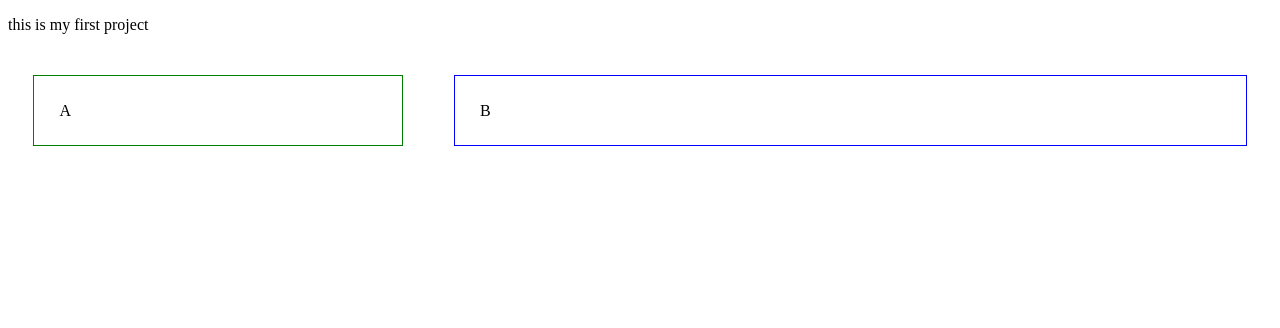
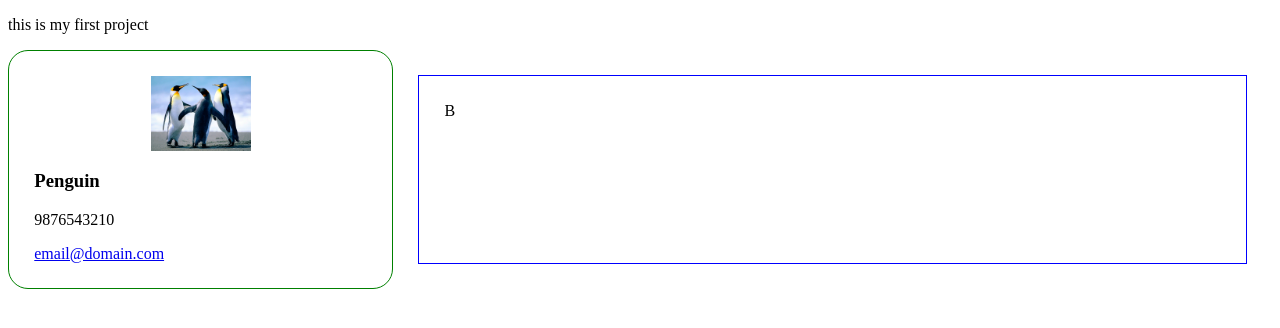
Before and after one commit to srija3010/Demo, a plain HTML site: page flex.html in a window 1280 px wide. Drawn offline with Linux system fonts and the light colour scheme.

Commit message:
Adding file

```diff
--- a/flex.html
+++ b/flex.html
@@ -9,7 +9,12 @@
   <body>
   <p>this is my first project</p>
   <div class="parent">
-    <div class="childOne">A</div>
+    <div class="childOne">
+    <img src="Penguins.jpg" alt="Photo">
+    <h3>Penguin</h3>
+    <p>9876543210</p>
+    <a href="mailto:adfg@gmail.com">email@domain.com</a>
+  </div>
       <div class="childTwo">B</div>
     </div>
   </body>
--- a/style.css
+++ b/style.css
@@ -8,6 +8,8 @@
   padding:2%;
   border:1px solid green;
   margin:2%
+  box-shadow:3px 3px 3px green;
+  border-radius:20px;
 }
 .childTwo{
   width:70%;
@@ -15,3 +17,10 @@
   border:1px solid blue;
   margin:2%
 }
+img{
+  width:100px;
+  height:100;
+  display:block;
+  margin-left:auto;
+  margin-right:auto;
+}
```
Also changed, not shown: Penguins.jpg (added).
